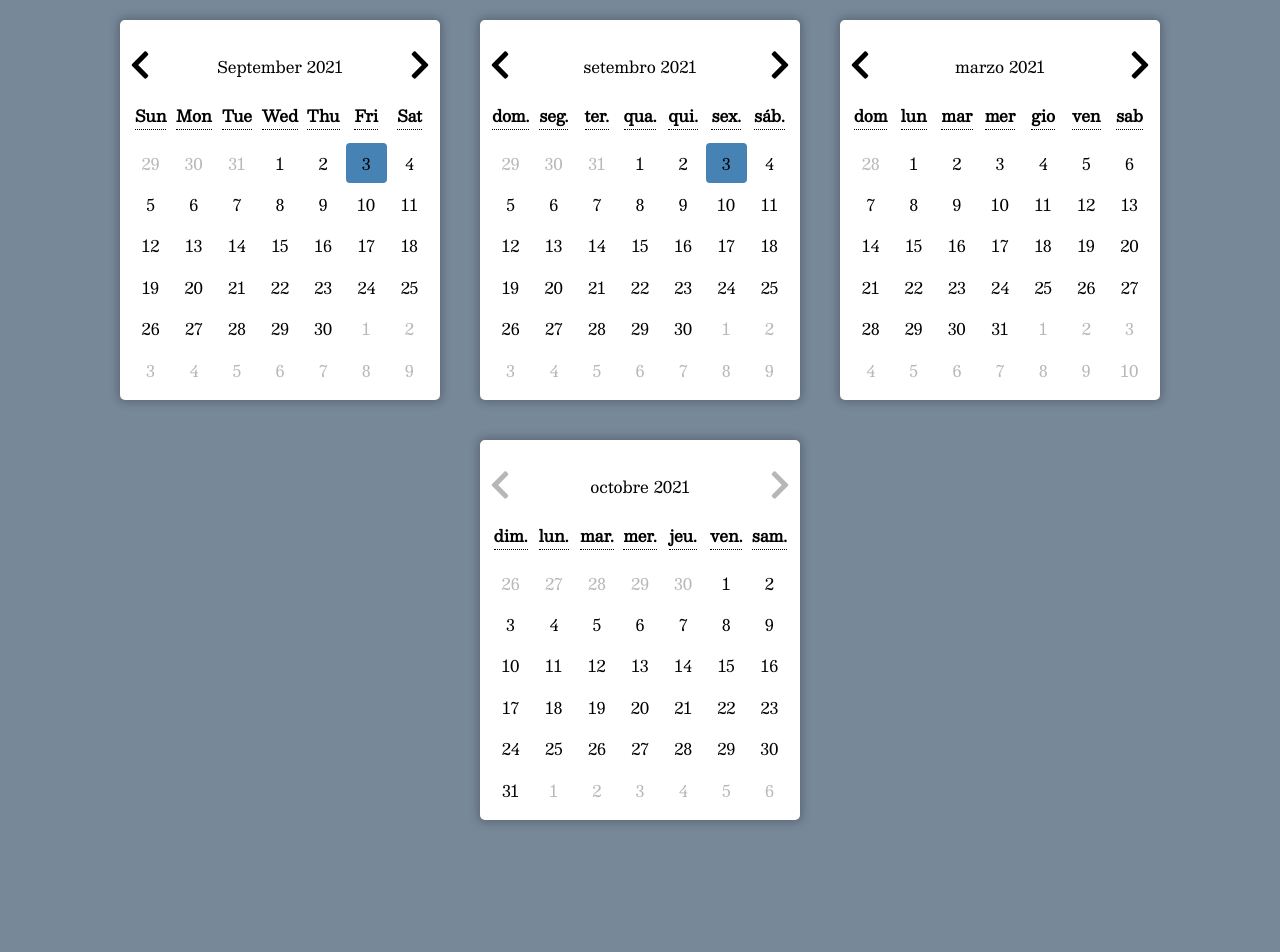
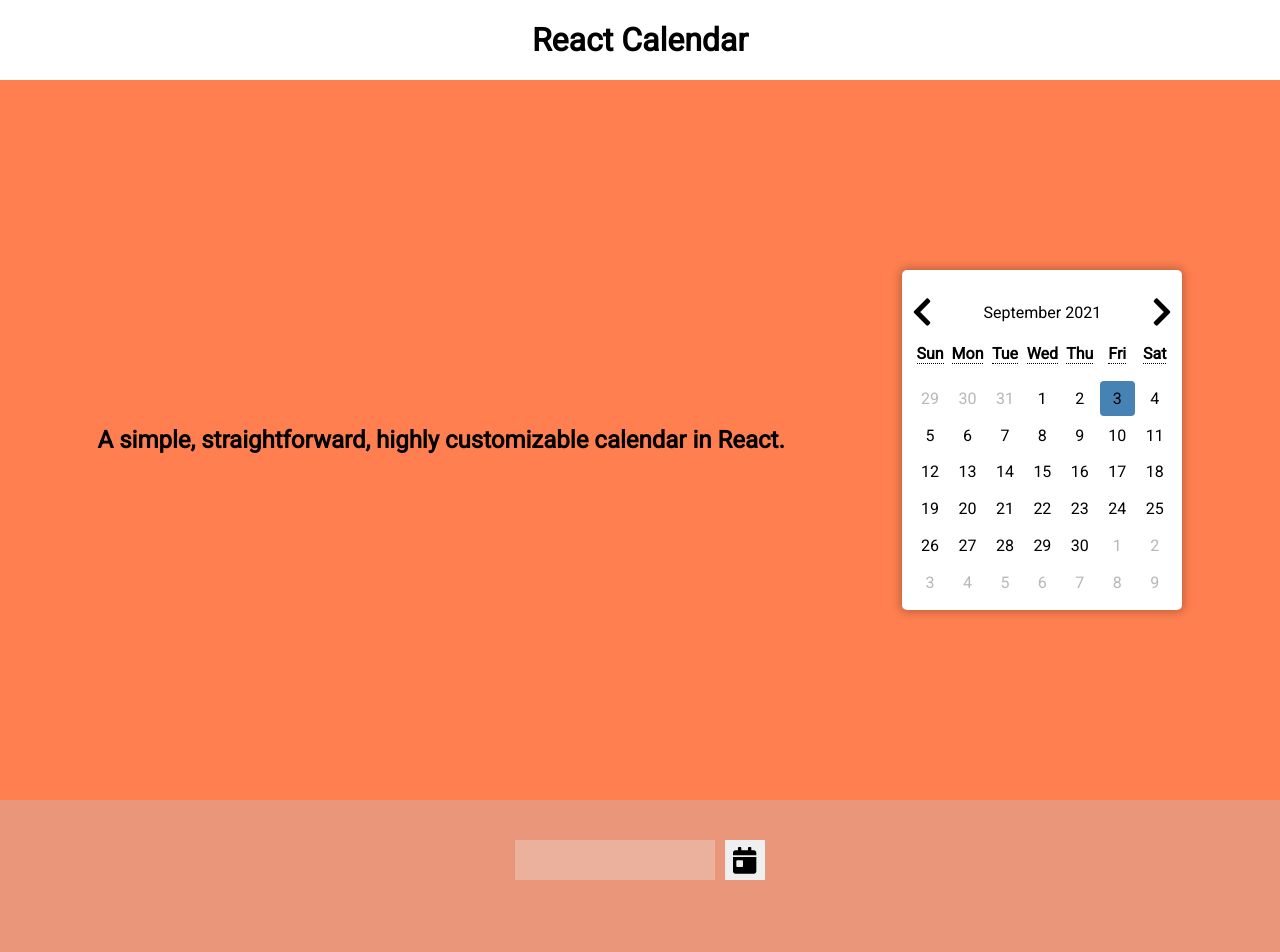
Before and after one commit to limapaulobsb/react-calendar, a React (Create React App) app: page / in a window 1280 px wide. Shown: the top 952 px of the page. Before the commit the page ends 840 px from the top, so only its background shows below. Built offline with nearby package versions, Linux system fonts and the light colour scheme.

Commit message:
Add custom function prop and create presentation page outline

```diff
--- a/src/App.jsx
+++ b/src/App.jsx
@@ -1,40 +1,45 @@
-import React from 'react';
+import React, { useRef, useState } from 'react';
+import { DateTime } from 'luxon';
 
+import Header from './components/Header';
 import Calendar from './components/Calendar';
+import { FontAwesomeIcon } from '@fortawesome/react-fontawesome';
+import { faCalendarDay } from '@fortawesome/free-solid-svg-icons';
 
 function App() {
+  const inputRef = useRef();
+  const [showCalendar, setShowCalendar] = useState(false);
+
   return (
     <main>
+      <Header />
       <section>
-        <Calendar />
+        <h1>A simple, straightforward, highly customizable calendar in React.</h1>
+        <div>
+          <Calendar />
+        </div>
       </section>
       <section>
-        <Calendar
-          min={{ month: 7, year: 2020 }}
-          max={{ month: 6, year: 2022 }}
-          lang='pt-BR'
-          ariaNextBtn='Próximo'
-          ariaPrevBtn='Anterior'
-        />
+        <div className='relative'>
+          <input type='text' name='' id='' ref={inputRef} disabled />
+          <button type='button' onClick={() => setShowCalendar(true)}>
+            <FontAwesomeIcon icon={faCalendarDay} size='2x' />
+          </button>
+          {showCalendar && (
+            <Calendar
+              absolute={true}
+              customDateClick={(dt) => {
+                setShowCalendar(false);
+                inputRef.current.value = dt.toLocaleString(DateTime.DATE_SHORT);
+              }}
+            />
+          )}
+        </div>
       </section>
       <section>
-        <Calendar
-          min={{ month: 1, year: 2021 }}
-          max={{ month: 12, year: 2021 }}
-          start={{ month: 3, year: 2021 }}
-          lang='it'
-          ariaNextBtn='Prossimo'
-          ariaPrevBtn='Precedente'
-        />
-      </section>
-      <section>
-        <Calendar
-          min={{ month: 10, year: 2021 }}
-          max={{ month: 10, year: 2021 }}
-          lang='fr'
-          ariaNextBtn='Suivant'
-          ariaPrevBtn='Précédent'
-        />
+        <Calendar ariaNextBtn='Próxima data' ariaPrevBtn='Data anterior' lang='pt-BR' />
+        <Calendar ariaNextBtn='Proxima fecha' ariaPrevBtn='Fecha anterior' lang='es' />
+        <Calendar ariaNextBtn='Следующая дата' ariaPrevBtn='Предыдущая дата' lang='ru' />
       </section>
     </main>
   );
--- a/src/components/Calendar.jsx
+++ b/src/components/Calendar.jsx
@@ -3,14 +3,16 @@ import PropTypes from 'prop-types';
 import { DateTime, Settings } from 'luxon';
 import cx from 'classnames';
 
+import CalendarTable from './CalendarTable.jsx';
 import { FontAwesomeIcon } from '@fortawesome/react-fontawesome';
 import { faChevronLeft, faChevronRight } from '@fortawesome/free-solid-svg-icons';
-import CalendarTable from './CalendarTable.jsx';
 import '../styles/Calendar.css';
 
 function Calendar({
+  absolute,
   ariaNextBtn = 'Next',
   ariaPrevBtn = 'Previous',
+  customDateClick = () => {},
   lang = 'en-US',
   max = { month: 12, year: 2100 },
   min = { month: 1, year: 1900 },
@@ -63,11 +65,12 @@ function Calendar({
   };
 
   return (
-    <div className='calendar'>
+    <div className={cx('calendar', { 'calendar--absolute': absolute })}>
       <div className='calendar__header'>
         <div>
           <button
             type='button'
+            className='calendar__header__arrow-button'
             aria-label={ariaPrevBtn}
             onClick={() => {
               setSelectedDt(selectedDt.minus(!showMonths ? { month: 1 } : { year: 1 }));
@@ -96,6 +99,7 @@ function Calendar({
         <div>
           <button
             type='button'
+            className='calendar__header__arrow-button'
             aria-label={ariaNextBtn}
             onClick={() => {
               setSelectedDt(selectedDt.plus(!showMonths ? { month: 1 } : { year: 1 }));
@@ -109,14 +113,20 @@ function Calendar({
           </button>
         </div>
       </div>
-      {showMonths ? renderMonths() : <CalendarTable selectedDt={selectedDt} />}
+      {showMonths ? (
+        renderMonths()
+      ) : (
+        <CalendarTable selectedDt={selectedDt} customDateClick={customDateClick} />
+      )}
     </div>
   );
 }
 
 Calendar.propTypes = {
+  absolute: PropTypes.bool,
   ariaPrevBtn: PropTypes.string,
   ariaNextBtn: PropTypes.string,
+  customDateClick: PropTypes.func,
   lang: PropTypes.string,
   min: PropTypes.object,
   max: PropTypes.object,
--- a/src/components/CalendarTable.jsx
+++ b/src/components/CalendarTable.jsx
@@ -3,17 +3,13 @@ import PropTypes from 'prop-types';
 import { DateTime } from 'luxon';
 import cx from 'classnames';
 
-function CalendarTable({ selectedDt }) {
+function CalendarTable({ customDateClick, selectedDt }) {
   const dates = [];
   for (let i = 0; i < 42; i++) {
     dates.push(
       selectedDt.startOf('month').startOf('week').minus({ day: 1 }).plus({ day: i })
     );
   }
-
-  const handleClick = (obj) => {
-    console.log(obj.toLocaleString(DateTime.DATE_HUGE));
-  };
 
   const renderWeekdays = () => {
     return dates
@@ -31,10 +27,10 @@ function CalendarTable({ selectedDt }) {
         type='button'
         key={el.ordinal}
         className={cx('calendar__date-button', {
-          'bg--alt': el.ts === DateTime.now().startOf('day').ts,
+          'bg--alt': el.toMillis() === DateTime.now().startOf('day').toMillis(),
         })}
         aria-label={el.toLocaleString(DateTime.DATE_HUGE)}
-        onClick={() => handleClick(el)}
+        onClick={() => customDateClick(el)}
         disabled={!el.hasSame(selectedDt, 'month')}
       >
         {el.day}
@@ -51,6 +47,7 @@ function CalendarTable({ selectedDt }) {
 }
 
 CalendarTable.propTypes = {
+  customDateClick: PropTypes.func,
   selectedDt: PropTypes.object.isRequired,
 };
 
--- /dev/null
+++ b/src/components/Header.jsx
@@ -0,0 +1,11 @@
+import React from 'react';
+
+function Header() {
+  return (
+    <header>
+      <h1>React Calendar</h1>
+    </header>
+  );
+}
+
+export default Header;
--- a/src/styles/Calendar.css
+++ b/src/styles/Calendar.css
@@ -5,9 +5,15 @@
   box-sizing: content-box;
   display: flex;
   flex-direction: column;
-  height: 360px;
+  height: 320px;
   padding: 10px;
-  width: 300px;
+  width: 260px;
+}
+
+.calendar--absolute {
+  position: absolute;
+  left: 0px;
+  top: 0px;
 }
 
 .calendar abbr {
@@ -64,6 +70,7 @@
   border-radius: 4px;
 }
 
+.calendar__header__arrow-button:disabled,
 .calendar__date-button:disabled,
 .calendar__month-button:disabled {
   cursor: initial;
--- a/src/styles/index.css
+++ b/src/styles/index.css
@@ -8,17 +8,75 @@
 }
 
 body {
-  background-color: lightslategray;
+  font-family: 'Besley', serif;
   font-family: 'Roboto', sans-serif;
-  font-family: 'Besley', serif;
 }
 
-main {
+.relative {
+  align-items: center;
   display: flex;
-  flex-wrap: wrap;
+  position: relative;
+}
+
+.relative > input {
+  border: none;
+  font-family: inherit;
+  font-size: 1.5em;
+  height: 40px;
+  margin-right: 10px;
+  text-align: center;
+  width: 200px;
+}
+
+.relative > button {
+  border: none;
+  height: 40px;
+  width: 40px;
+}
+
+header {
+  align-items: center;
+  display: flex;
+  height: 80px;
   justify-content: center;
 }
 
-section {
-  margin: 20px;
+section:first-of-type {
+  align-items: center;
+  background-color: coral;
+  display: flex;
+  height: calc(100vh - 80px);
+  justify-content: space-evenly;
 }
+
+section:nth-of-type(2) {
+  align-items: flex-start;
+  background-color: darksalmon;
+  display: flex;
+  height: 400px;
+  justify-content: center;
+  padding: 40px 0;
+}
+
+section:nth-of-type(3) {
+  background-color: brown;
+  display: flex;
+  flex-wrap: wrap;
+  justify-content: space-around;
+  padding: 80px 0;
+}
+
+section:first-of-type > * {
+  margin: 0 20px;
+}
+
+.hero > h1 {
+  text-align: center;
+}
+
+@media screen and (max-width: 768px) {
+  section:first-of-type {
+    align-items: center;
+    flex-direction: column;
+  }
+}
```
